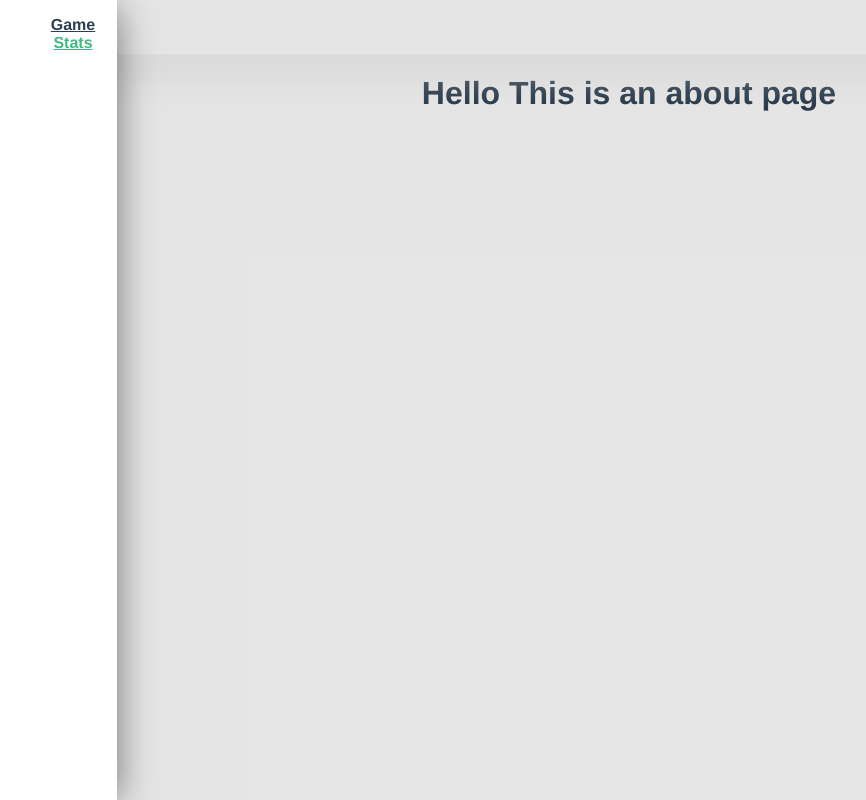
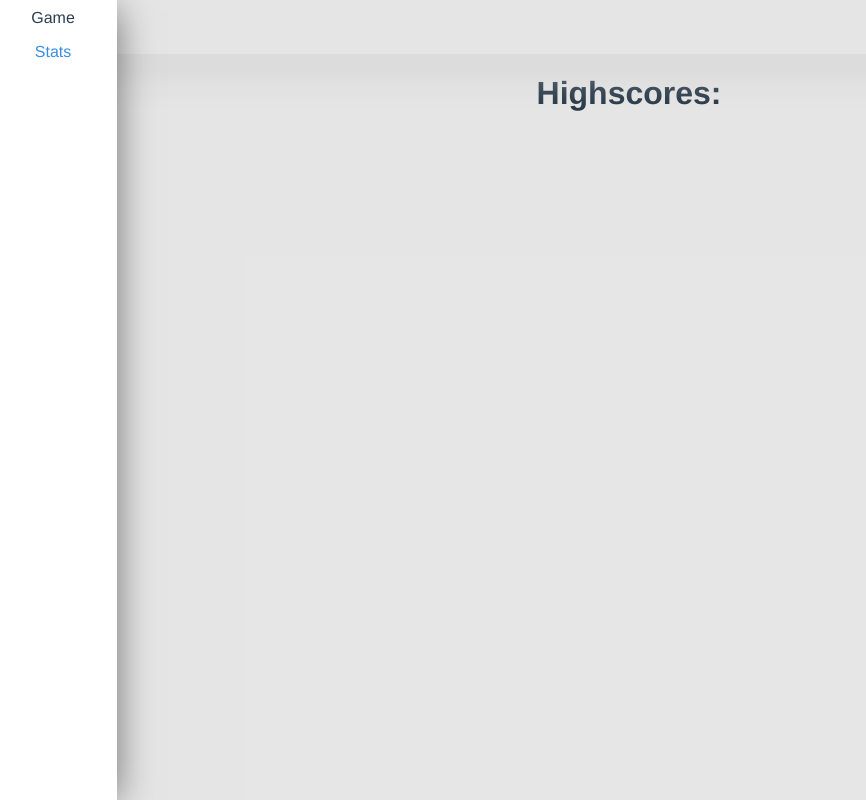
Before and after one commit to Gerard-Szulc/ship-destroy-day, a Vue app: page /stats in a window 1280 px wide. Both pictures are taken after a click on the element 31 px from the left and 31 px from the top of the page. Shown: the whole page, without its empty margins (11-877 px from the left). Built offline with nearby package versions, Linux system fonts and the light colour scheme.

Commit message:
Adds stats, styles some elements

```diff
--- a/src/components/Menu.vue
+++ b/src/components/Menu.vue
@@ -1,13 +1,17 @@
 <template>
   <div>
     <nav id="nav" :class="{'opened': menuOpened}" @blur="closeMenu">
-      <ul v-if="menuOpened" class="menu-list">
-        <li @click="closeMenu">
-          <router-link to="/game" >Game</router-link>
-        </li>
-        <li @click="closeMenu">
-          <router-link to="/stats" >Stats</router-link>
-        </li>
+      <ul v-if="menuOpened" id="menu-list">
+        <router-link to="/game">
+          <li @click="closeMenu">
+            Game
+          </li>
+        </router-link>
+
+        <router-link to="/stats">
+          <li @click="closeMenu">Stats</li>
+        </router-link>
+
       </ul>
 
     </nav>
@@ -49,12 +53,12 @@ export default {
 }
 
 #nav a {
-  font-weight: bold;
   color: #2c3e50;
+  text-decoration: none;
 }
 
 #nav a.router-link-exact-active {
-  color: #42b983;
+  color: rgba(7, 113, 221, 0.8);
 }
 
 #nav.opened {
@@ -71,7 +75,6 @@ export default {
 
 .fake-background.opened {
   visibility: visible;
-  /*display: block;*/
   background-color: rgba(7, 7, 7, 0.1);
   top: 0;
   left: 8rem;
@@ -79,7 +82,28 @@ export default {
   height: 100vh;
   position: absolute;
 }
-.menu-list {
+
+#menu-list {
+  width: 100%;
   list-style: none;
+  margin: 0;
+  padding: 0;
+}
+
+#menu-list li {
+  margin: 2px;
+  border-radius: 2px;
+  display: flex;
+  justify-content: center;
+  align-items: center;
+  height: 2rem;
+}
+
+#menu-list li:hover {
+  background-color: #ececec;
+}
+
+#menu-list li:active {
+  background-color: #dbdbdb;
 }
 </style>
--- a/src/components/Topbar.vue
+++ b/src/components/Topbar.vue
@@ -33,9 +33,10 @@ export default {
 }
 
 .hamburger > div > div {
+  border-radius: 2px;
   height: 5px;
-  background-color: #333;
-  margin: 6px 0;
+  background-color: rgba(7, 113, 221, 0.8);
+  margin: 5px 0;
   transition: 0.3s;
 }
 #topbar {
--- a/src/mixins/gameEngine.js
+++ b/src/mixins/gameEngine.js
@@ -1,9 +1,14 @@
-// import localStorageClient from '@/utils/localStorageClient.js'
+import localStorageClient from '@/utils/localStorageClient.js'
 
 export default {
   data () {
     return {
-      worker: null
+      worker: null,
+      hitslist: {},
+      battleships: null,
+      loaded: false,
+      moves: 0,
+      rows: null
     }
   },
   beforeDestroy () {
@@ -25,12 +30,6 @@ export default {
       this.worker.onmessage = (message) => {
         this.rows = message.data.rows
         this.loaded = true
-        // localStorageClient.saveItem('board', {
-        //   board: this.rows,
-        //   moves: this.moves,
-        //   hitlist: this.hitslist,
-        //   maxMoves: this.maxMoves
-        // })
       }
       if (!clean) {
         this.loaded = true
@@ -56,6 +55,106 @@ export default {
         })
       }
       this.getBoard(clean)
+    },
+    getBattleShips () {
+      this.battleships = [
+        [Array(4)],
+        [Array(3), Array(3)],
+        [Array(2), Array(2), Array(2)],
+        [Array(1), Array(1), Array(1), Array(1)]
+      ].flat(1).map((el, index) => el.fill({
+        size: el.length,
+        id: index
+      }))
+    },
+    getBoard (clean) {
+      if (!clean) {
+        const lsData = localStorageClient.retrieveItem('board')
+        if (!lsData) {
+          clean = true
+        } else {
+          const {
+            board,
+            moves,
+            hitlist,
+            maxMoves
+
+          } = lsData
+          this.rows = board
+          this.moves = moves
+          this.hitslist = hitlist
+          this.maxMovesOption = maxMoves
+          return
+        }
+
+        clean = true
+      }
+
+      const defaultField = {
+        id: null,
+        shipArea: false,
+        occupied: false,
+        revealed: false
+      }
+      this.rows = Array(this.sizeY).fill('temp').map((row, rowIndex) => {
+        return Array(this.sizeX).fill(defaultField).map((el, index) => ({
+          ...el,
+          rowIndex,
+          colIndex: index
+        }))
+      }, [])
+    },
+    checkDestroyedShips () {
+      return Object.entries(this.hitslist)
+        .filter(([key, value]) => Object.values(value)
+          .every(item => parseInt(item) === parseInt(key)))
+        .map(([key, value]) => Object.values(value))
+        .flat().length === 10
+    },
+    handleFire (field) {
+      if (this.moves >= this.maxMoves) {
+        this.restartGameModalVisible = true
+        return
+      }
+      if (field.revealed) {
+        return
+      }
+      if (this.checkDestroyedShips()) {
+        this.restartGameModalVisible = true
+        return
+      }
+      if (field.occupied) {
+        let subList = {}
+
+        if (!this.hitslist[field.size]) {
+          subList[field.id] = 1
+        } else {
+          subList = this.hitslist[field.size]
+          subList[field.id] = (this.hitslist[field.size][field.id] || 0) + 1
+        }
+        this.$set(this.hitslist, field.size, subList)
+
+        if (this.hitslist[field.size][field.id] === field.size) {
+          this.rows.flat().forEach(scannedField => {
+            if (scannedField.id === field.id) {
+              scannedField.destroyed = true
+            }
+          })
+        }
+      }
+
+      field.revealed = true
+      this.moves++
+
+      localStorageClient.saveItem('board', {
+        board: this.rows,
+        moves: this.moves,
+        hitlist: this.hitslist,
+        maxMoves: this.maxMoves
+      })
+      if (this.checkDestroyedShips()) {
+        this.gameWonModalVisible = true
+      }
     }
   }
 }
--- a/src/utils/localStorageClient.js
+++ b/src/utils/localStorageClient.js
@@ -16,5 +16,8 @@ export default {
       scores = scores.slice(0, 10)
     }
     localStorage.setItem('scores', JSON.stringify(scores))
+  },
+  getHighScores () {
+    return JSON.parse(localStorage.getItem('scores')) || []
   }
 }
--- a/src/views/Game.vue
+++ b/src/views/Game.vue
@@ -1,6 +1,6 @@
 <template>
   <div>
-    <Modal v-show="gameWonModalVisible" :moves="moves" @close="handleCloseScoreModal"></Modal>
+    <Modal v-show="gameWonModalVisible" :moves="moves" @close="handleCloseScoreModalVisibility"></Modal>
     <RestartGameModal v-show="restartGameModalVisible" @confirm="handleNewGame"
                       @close="() => restartGameModalVisible = false"></RestartGameModal>
     <ModeSelectionModal v-show="modeSelectionModalVisible" @load="handleLoadSavedState" @limit="handleStartLimitModeGame"
@@ -29,7 +29,7 @@
       v-if="loaded"/>
     <button
       v-if="loaded"
-      @click="restartNewGame"
+      @click="(e) => handleNewGame(e, true)"
     >Restart
     </button>
   </div>
@@ -38,13 +38,10 @@
 <script>
 import gameEngine from '@/mixins/gameEngine.js'
 import Info from '@/components/Info.vue'
-import localStorageClient from '@/utils/localStorageClient.js'
 import Modal from '@/components/ScoreModal.vue'
 import RestartGameModal from '@/components/RestartGameModal.vue'
 import ModeSelectionModal from '@/components/ModeSelectionModal.vue'
 
-const MODE_DEFAULT = 'default'
-// const MODE_LIMITED_MOVES = 'limited'
 const SIZE_X = 10
 const SIZE_Y = 10
 export default {
@@ -68,13 +65,7 @@ export default {
   },
   data () {
     return {
-      hitslist: {},
-      battleships: null,
-      mode: MODE_DEFAULT,
       maxMovesOption: null,
-      loaded: false,
-      moves: 0,
-      rows: null,
       gameWonModalVisible: false,
       restartGameModalVisible: false,
       modeSelectionModalVisible: true
@@ -117,131 +108,16 @@ export default {
       this.m$initWorker(false)
       this.modeSelectionModalVisible = false
     },
-    getBattleShips () {
-      this.battleships = [
-        [Array(4)],
-        [Array(3), Array(3)],
-        [Array(2), Array(2), Array(2)],
-        [Array(1), Array(1), Array(1), Array(1)]
-      ].flat(1).map((el, index) => el.fill({
-        size: el.length,
-        id: index
-      }))
-    },
-    prepareField ({
-      field,
-      rowIndex,
-      fieldIndex
-    }) {
-      return {
-        ...field,
-        rowIndex,
-        fieldIndex
-      }
-    },
-    getBoard (clean) {
-      if (!clean) {
-        const lsData = localStorageClient.retrieveItem('board')
-        if (!lsData) {
-          clean = true
-        } else {
-          const {
-            board,
-            moves,
-            hitlist,
-            maxMoves
-
-          } = lsData
-          this.rows = board
-          this.moves = moves
-          this.hitslist = hitlist
-          this.maxMovesOption = maxMoves
-          return
-        }
-
-        clean = true
-      }
-
-      const defaultField = {
-        id: null,
-        shipArea: false,
-        occupied: false,
-        revealed: false
-      }
-      this.rows = Array(this.sizeY).fill('temp').map((row, rowIndex) => {
-        return Array(this.sizeX).fill(defaultField).map((el, index) => ({
-          ...el,
-          rowIndex,
-          colIndex: index
-        }))
-      }, [])
-    },
-    checkDestroyedShips () {
-      return Object.entries(this.hitslist)
-        .filter(([key, value]) => Object.values(value)
-          .every(item => parseInt(item) === parseInt(key)))
-        .map(([key, value]) => Object.values(value))
-        .flat().length === 10
-    },
-    handleFire (field) {
-      if (this.moves >= this.maxMoves) {
-        this.restartGameModalVisible = true
-        return
-      }
-      if (field.revealed) {
-        return
-      }
-      if (this.checkDestroyedShips()) {
-        this.restartGameModalVisible = true
-        return
-      }
-      if (field.occupied) {
-        let subList = {}
-
-        if (!this.hitslist[field.size]) {
-          subList[field.id] = 1
-        } else {
-          subList = this.hitslist[field.size]
-          subList[field.id] = (this.hitslist[field.size][field.id] || 0) + 1
-        }
-        this.$set(this.hitslist, field.size, subList)
-
-        if (this.hitslist[field.size][field.id] === field.size) {
-          this.rows.flat().forEach(scannedField => {
-            if (scannedField.id === field.id) {
-              scannedField.destroyed = true
-            }
-          })
-        }
-      }
-
-      field.revealed = true
-      this.moves++
-
-      localStorageClient.saveItem('board', {
-        board: this.rows,
-        moves: this.moves,
-        hitlist: this.hitslist,
-        maxMoves: this.maxMoves
-      })
-      if (this.checkDestroyedShips()) {
-        this.gameWonModalVisible = true
-      }
-    },
-    handleNewGame (e) {
+    handleNewGame (e, restart = false) {
       if (e) {
         e.preventDefault()
       }
+      if (restart) {
+        this.m$restartGame(true)
+      }
       this.modeSelectionModalVisible = true
     },
-    restartNewGame (e) {
-      if (e) {
-        e.preventDefault()
-      }
-      this.m$restartGame(true)
-      this.modeSelectionModalVisible = true
-    },
-    handleCloseScoreModal () {
+    handleCloseScoreModalVisibility () {
       this.gameWonModalVisible = false
       this.restartGameModalVisible = true
     }
@@ -306,7 +182,7 @@ export default {
 }
 
 .field-empty {
-  background-color: #7fa1fa;
+  background-color: rgba(7, 113, 221, 0.8);
 }
 
 .field-hit.board-field:hover, .field-empty.board-field:hover {
--- a/src/views/Stats.vue
+++ b/src/views/Stats.vue
@@ -1,14 +1,48 @@
 <template>
   <div class="about">
-    <h1>Hello This is an about page</h1>
+    <h1>Highscores:</h1>
+    <div id="highscore-list-container">
+      <ul id="highscore-list">
+        <template
+          v-for="(score, index) in scores"
+        >
+          <li :key="index"><span :title="`${score.moves} | ${score.name}`">{{score.moves}} | {{score.name}}</span></li>
+        </template>
+      </ul>
+    </div>
   </div>
 </template>
 <script>
+import localStorageClient from '@/utils/localStorageClient.js'
+
 export default {
   data () {
     return {
       scores: []
     }
+  },
+  mounted () {
+    this.scores = localStorageClient.getHighScores()
   }
 }
 </script>
+
+<style scoped>
+#highscore-list {
+  list-style: none;
+  display: flex;
+  flex-direction: column;
+  align-items: center;
+  justify-content: center;
+}
+#highscore-list > li {
+  width: 10rem;
+  display: flex;
+
+}
+#highscore-list > li > span {
+  text-overflow: ellipsis;
+  overflow: hidden;
+  white-space: nowrap;
+}
+</style>
```
